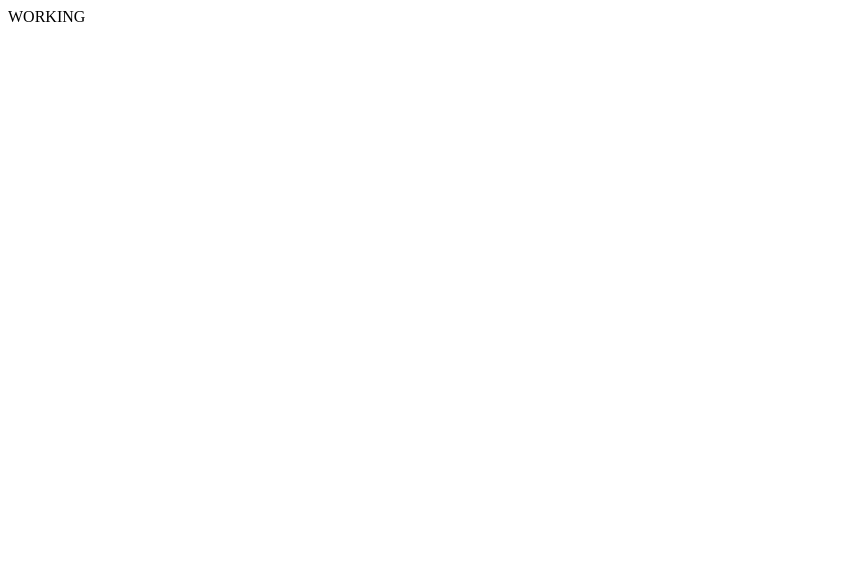
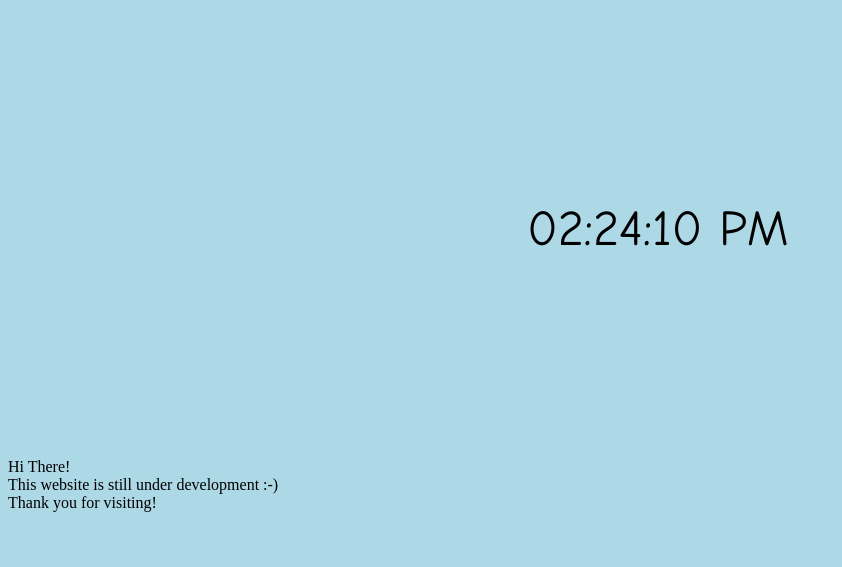
Before and after one commit to enantiomeric/dutebot, a plain HTML site: page assets/main.html in a window 1280 px wide. Shown: the whole page, without its empty margins (0-842 px from the left). Drawn offline with nearby package versions, Linux system fonts and the light colour scheme; no server answers.

Commit message:
Added a temporary building page

```diff
--- a/assets/main.html
+++ b/assets/main.html
@@ -1,5 +1,25 @@
-<html>
-    <body>
-        WORKING
-    </body>
+<!DOCTYPE html>
+<html lang="en">
+<head>
+    <meta charset="UTF-8">
+    <meta name="viewport" content=
+      "width=device-width, initial-scale=1.0">
+    <title>Digital Clock</title>
+    <link rel="stylesheet" href="style1.css">
+</head>
+<body>
+    <div id="clock">8:10:45</div>
+    <div class = "text"> Hi There!<br>
+         This website is still under development :-) <br>
+         Thank you for visiting!
+         <br><br><br>
+
+         <p id="ip"> </p>
+
+    </div>
+    <script src=
+"https://ajax.googleapis.com/ajax/libs/jquery/3.2.1/jquery.min.js">
+    </script>
+    <script src="main.js"></script>
+</body>
 </html>
--- a/assets/main.js
+++ b/assets/main.js
@@ -1 +1,33 @@
-alert("THIS WORKS")
+setInterval(showTime, 1000);
+function showTime() {
+    let time = new Date();
+    let hour = time.getHours();
+    let min = time.getMinutes();
+    let sec = time.getSeconds();
+    am_pm = "AM";
+
+    if (hour > 12) {
+        hour -= 12;
+        am_pm = "PM";
+    }
+    if (hour == 0) {
+        hr = 12;
+        am_pm = "AM";
+    }
+
+    hour = hour < 10 ? "0" + hour : hour;
+    min = min < 10 ? "0" + min : min;
+    sec = sec < 10 ? "0" + sec : sec;
+
+    let currentTime = hour + ":"
+            + min + ":" + sec + "   " + am_pm;
+
+    document.getElementById("clock")
+            .innerHTML = currentTime;
+}
+
+$.getJSON("https://api.ipify.org?format=json", function(data) {
+
+    document.getElementById("ip").innerHTML = " Your IP: " + data.ip;
+    console.log(data.ip);
+})
--- a/assets/style1.css
+++ b/assets/style1.css
@@ -1,3 +1,12 @@
-.body{
+#clock {
+    font-size: 50px;
+    width: 900px;
+    margin: 200px;
+    text-align: center;
+    font-family: "Comic Sans MS", "Comic Sans", cursive;
 
+  }
+
+body{
+    background-color: lightblue;
 }
```
Also changed, not shown: 1 other file.
